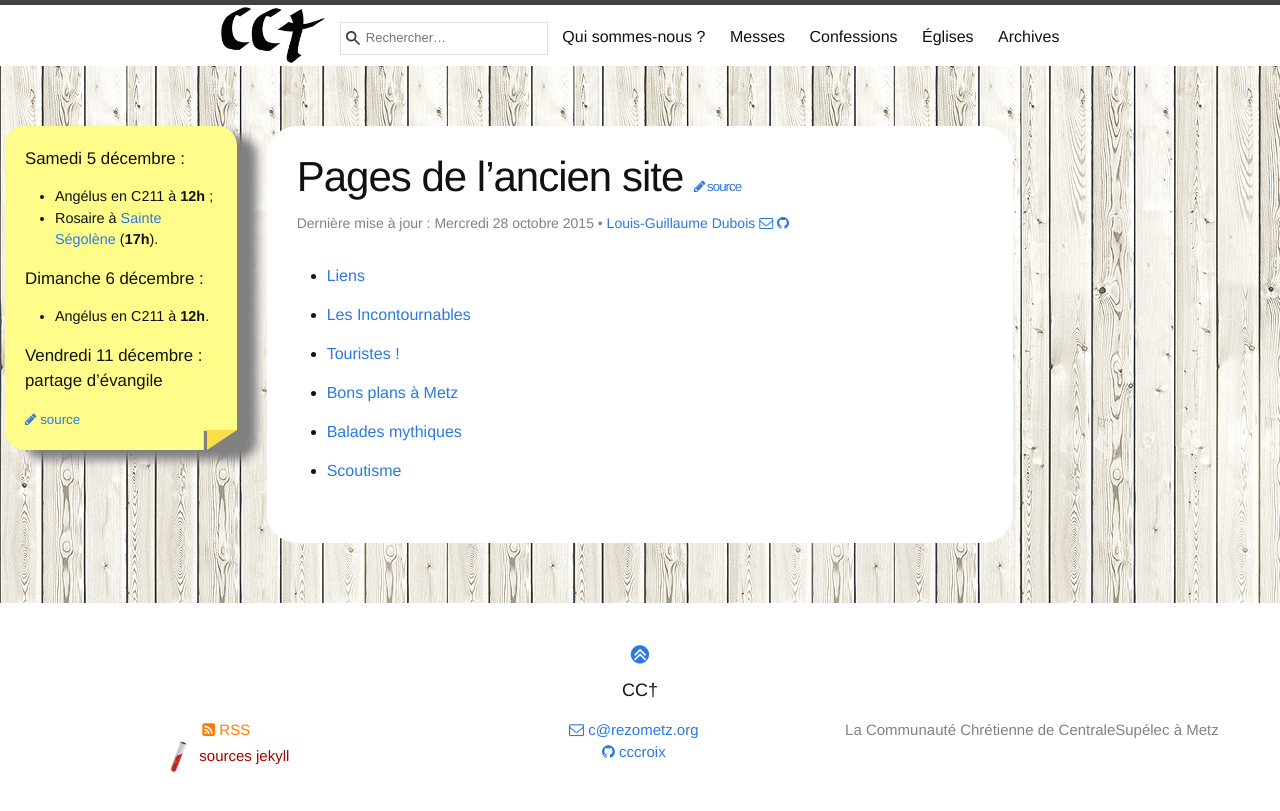
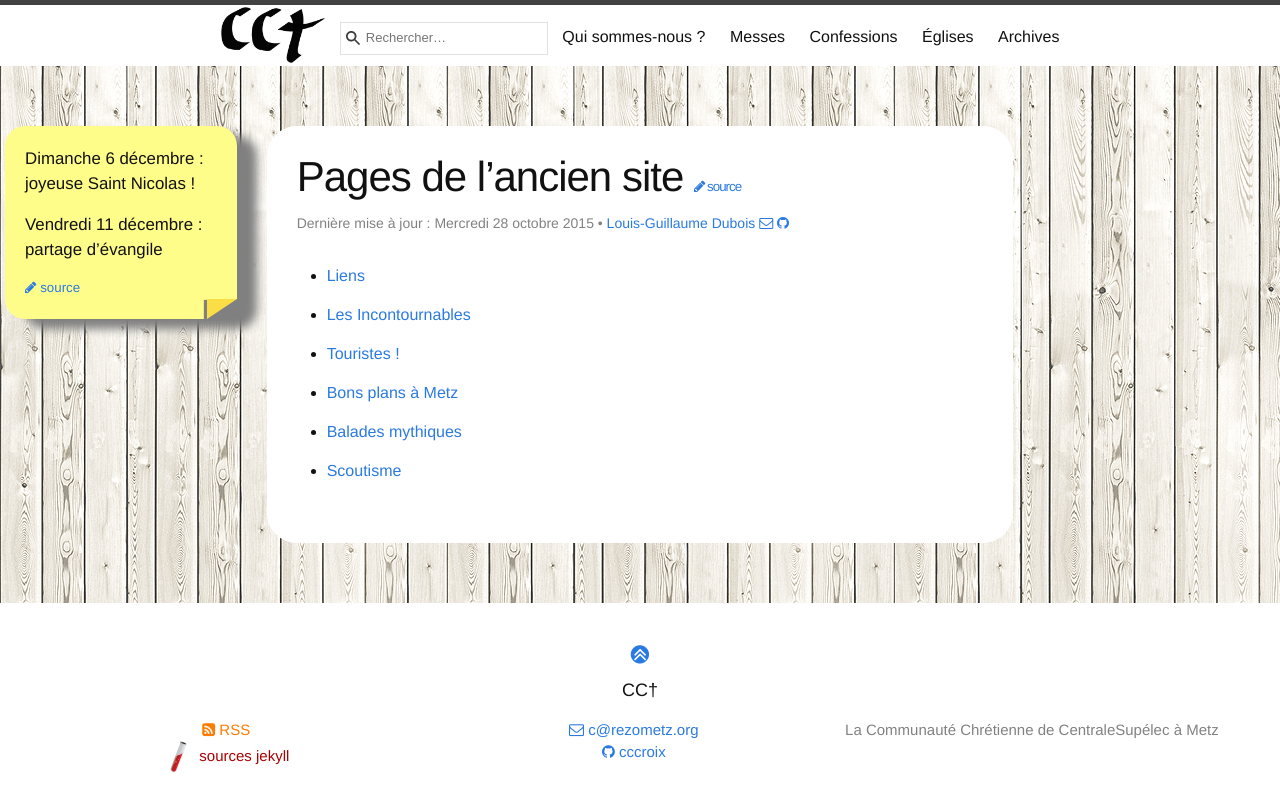
Before and after one commit to cccroix/cccroix.github.io, a Jekyll site: the page built from wpimport.md, in a window 1280 px wide. Shown: the top 811 px of the page. Built offline with Jekyll 4.4.1, drawn with Linux system fonts in a browser that asks for light colours.

Commit message:
St Nicolas

```diff
--- a/blocnote.md
+++ b/blocnote.md
@@ -5,11 +5,6 @@ published: true
 # sera affiché avant l’index des articles
 ---
 
-### Samedi 5 décembre :
-- Angélus en C211 à **12h** ;
-- Rosaire à [Sainte Ségolène](/eglises/segolene.html) (**17h**).
-
-### Dimanche 6 décembre :
-- Angélus en C211 à **12h**.
+### Dimanche 6 décembre : joyeuse Saint Nicolas !
 
 ### Vendredi 11 décembre : partage d’évangile
```
